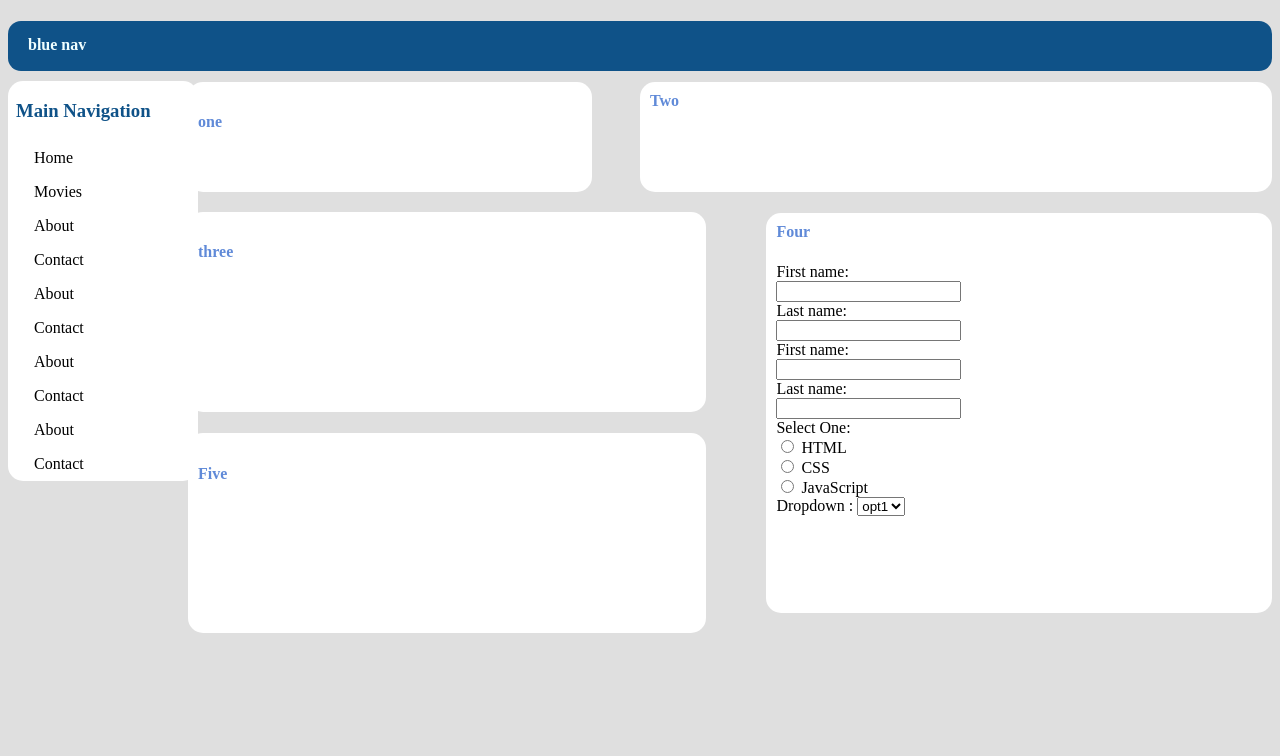
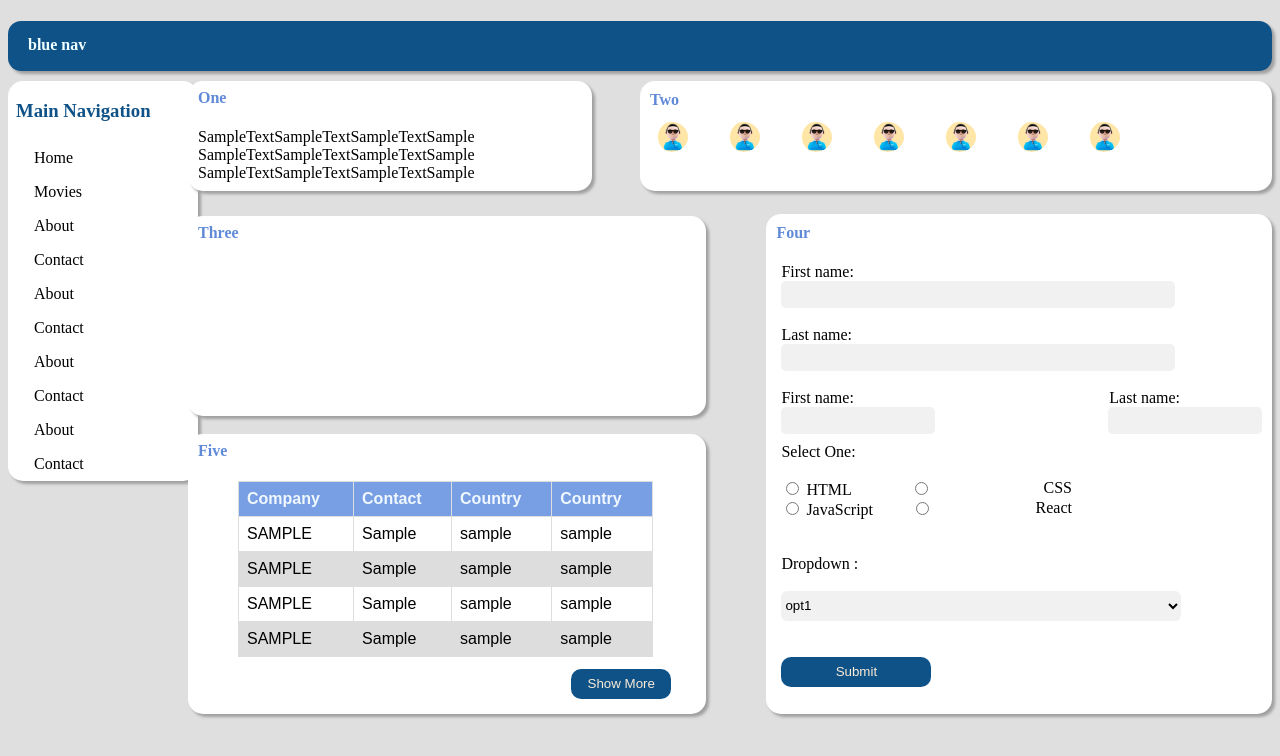
Before and after one commit to megna-shrestha/dashboard-html-css-, a plain HTML site: page index.html in a window 1280 px wide. Drawn offline with nearby package versions, Linux system fonts and the light colour scheme.

Commit message:
second commit

```diff
--- a/index.html
+++ b/index.html
@@ -30,65 +30,121 @@
         <li><a href="">About</a></li>
         <li><a href="">Contact</a></li>
       </ul>
-
-
     </div>
-
+  <!------------------------- ONE ------------------------------->
 <div>
-
     <div class="content">
-        <h4 class="h4text">one</h4>
-
+        <h4 class="h4text">One</h4>
+        <p id="sampletext">SampleTextSampleTextSampleTextSample
+          SampleTextSampleTextSampleTextSample
+          SampleTextSampleTextSampleTextSample
+        </p>
         </div>
-
+  <!------------------------- TWO ------------------------------->
         <div class="content1">
             <h4 class="h4text">Two</h4>
+            <img src="avatar.jpg" alt="Avatar">
+            <img src="avatar.jpg" alt="Avatar">
+            <img src="avatar.jpg" alt="Avatar">
+            <img src="avatar.jpg" alt="Avatar">
+            <img src="avatar.jpg" alt="Avatar">
+            <img src="avatar.jpg" alt="Avatar">
+            <img src="avatar.jpg" alt="Avatar">
             </div>
 
+  <!------------------------- THREE ------------------------------->
             <div class="content2">
-                <h4 class="h4text">three</h4>
+                <h4 class="h4text">Three</h4>
                 <canvas id="myChart" style="width:100%;max-width:600px">chart</canvas>
-
                 </div>
 
+<!------------------------- FOUR ------------------------------->
                 <div class="content3">
                     <h4 class="h4text">Four</h4>
                     <form>
                         <div class="form">
                         <label for="fname">First name:</label><br>
-                        <input type="text" id="fname" name="fname"><br>
+                        <input type="text" id="fname" name="fname"><br><br>
                         <label for="lname">Last name:</label><br>
-                        <input type="text" id="lname" name="lname"><br>
+                        <input type="text" id="lname" name="lname" ><br><br>
                          <label for="fname">First name:</label><br>
-                        <input type="text" id="fname" name="fname"><br>
-                        <label for="lname">Last name:</label><br>
-                        <input type="text" id="lname" name="lname">
+                        <input type="text"  name="fname" class="left">
+                        <label for="lname" class="rig">Last name:</label><br>
+                        <input type="text"  name="lname" class="right">
                         <br>
-                        <label for="radio">Select One:</label><br>
+
+                        <label for="radio">Select One:</label><br><br>
+
                         <input type="radio" id="html" name="fav_language" value="HTML">
-                        <label for="html">HTML</label><br>
-                        <input type="radio" id="css" name="fav_language" value="CSS">
-                        <label for="css">CSS</label><br>
+                        <label for="html" id="html" >HTML</label>
+
+                        <input type="radio" id="csss" name="fav_language" value="CSS">
+                        <label for="css" id="css">CSS</label><br>
+
+
                         <input type="radio" id="javascript" name="fav_language" value="JavaScript">
-                        <label for="javascript">JavaScript</label>
+                        <label for="javascript" id="javascript">JavaScript</label>
+
+                        <input type="radio" id="reacts" name="fav_language" value="JavaScript">
+                        <label for="javascript" id="react" >React</label>
                       </form>
-                      <br>
+                      <br> <br><br>
 
-                      <label for="dropdown">Dropdown :</label>
 
-                      <select name="cars" id="cars">
+                      <label for="dropdown">Dropdown :</label><br><br>
+
+                      <select name="drop" id="down">
                         <option value="volvo">opt1</option>
                         <option value="saab">opt2</option>
                         <option value="mercedes">opt3</option>
                         <option value="audi">opt4</option>
+
                       </select>
+                       <br><br> <br>
+
+                      <button type="button" class="button">Submit</button>
                     </div>
                       </div>
                     </div>
 
+<!------------------------- FIVE ------------------------------->
 
                 <div class="content4">
                     <h4 class="h4text">Five</h4>
+                    <table>
+                      <tr>
+                        <th>Company</th>
+                        <th>Contact</th>
+                        <th>Country</th>
+                        <th>Country</th>
+                      </tr>
+                      <tr>
+                        <td>SAMPLE</td>
+                        <td>Sample</td>
+                        <td>sample</td>
+                        <td>sample</td>
+                      </tr>
+                      <tr>
+                        <td>SAMPLE</td>
+                        <td>Sample</td>
+                        <td>sample</td>
+                        <td>sample</td>
+                      </tr><tr>
+                        <td>SAMPLE</td>
+                        <td>Sample</td>
+                        <td>sample</td>
+                        <td>sample</td>
+                      </tr><tr>
+                        <td>SAMPLE</td>
+                        <td>Sample</td>
+                        <td>sample</td>
+                        <td>sample</td>
+                      </tr>
+
+
+
+                    </table>
+                    <button type="button" class="button" id="b1">Show More</button>
                     </div>
         </div>
 
--- a/style.css
+++ b/style.css
@@ -7,6 +7,7 @@ body{
 
       background: #0f5288;
       border-radius: 13px;
+      box-shadow: 3px 3px 3px rgb(160, 160, 160);
 }
 
 .content{
@@ -17,52 +18,82 @@ body{
      float: left;
       background: white;
       border-radius: 15px;
+      box-shadow: 3px 3px 3px rgb(160, 160, 160);
+
+    }
+
+
+#sampletext{
+  padding-left: 10px;
+
+}
+
+.h4text{
+  margin-top:-2px;
 }
 .content1{
 
- margin-top: -420px;
+ margin-top: -400px;
     margin-left: 50%;
     background: white;
     height:110px ;
     border-radius: 15px;
+    box-shadow: 3px 3px 3px rgb(160, 160, 160);
+
+
+
+}
+img {
+  border-radius: 50%;
+  width:30px;
+  height:30px;
+padding-left: 18px;
+  padding-right: 15px;
+margin-top: -8px;
+margin-right: 5px;
+
 }
 
 .content2{
     margin-left: 180px;
-    margin-top: 20px;
+    margin-top: 25px;
     width: 41%;
     height: 200px;
      float: left;
       background:white;
       border-radius: 15px;
+      margin-right: 5px; box-shadow: 3px 3px 3px rgb(160, 160, 160);
 }
 .content3{
     margin-left:60%;
-    height: 400px;
+    height: 500px;
     width: 40%;
       background:white;
-
+      margin-top: 25px;
       border-radius: 15px;
+      margin-right: 5px; box-shadow: 3px 3px 3px rgb(160, 160, 160);
 }
 .content4{
-    margin-top: -180px;
+    margin-top: -280px;
     margin-left: 180px;
     width: 41%;
-    height: 200px;
+    height: 280px;
     float: left;
-      background:white;
-
-      border-radius: 15px;
+    background:white;
+    border-radius: 15px;
+    margin-right: 5px; box-shadow: 3px 3px 3px rgb(160, 160, 160);
 }
 
 
 .navbar{
     margin-top: 10px;
+
 }
 .bluenav{
     color: azure;
     margin-left: 20px;
  padding-top: 15px;
+
 }
 ul {
 
@@ -71,11 +102,10 @@ ul {
     padding: 0;
     width: 15%;
     background-color: white;
-
     height: 100%;
     overflow: auto;
-
     border-radius: 15px;
+    margin-right: 5px; box-shadow: 3px 3px 3px rgb(160, 160, 160);
   }
   h3{
 
@@ -108,5 +138,101 @@ ul {
     }
 
     .form{
-        padding-left: 10px;
+        padding-left: 15px;
     }
+    #fname,#lname{
+   width: 390px;
+    background-color:  #f1f1f1;
+    border-radius: 5px;
+    border: none;
+    height:25px;
+    }
+
+    .left{
+      background-color:  #f1f1f1;
+      border-radius: 5px;
+      border: none;
+      width:150px;
+      float: left;
+      height:25px;
+    }
+
+  .right{
+    background-color:  #f1f1f1;
+    border-radius: 5px;
+    border: none;
+    float: right;
+ margin-top: -18px;
+ width:150px;
+margin-right: 10px;
+height:25px;
+
+
+  }
+  .rig{
+  margin-top: -18px;
+    float: right;
+    padding-right: 92px;
+  }
+
+  .button{
+   background-color:  #0f5288;
+   width: 150px;
+   height: 30px;
+   border-radius: 10px;
+   border: none;
+   color: antiquewhite;
+  }
+
+  #b1{
+    float: right;
+    width: 100px;
+    margin-top: 12px;
+    margin-right: 35px;
+  }
+
+  #css,#react{
+    margin-right: 200px;
+    float: right;
+  }
+
+  #csss{
+    margin-left: 60px;
+  }
+#reacts{
+  margin-left: 39px;
+  }
+
+  #down{
+    width:400px;
+    height: 30px;
+    background-color:#f1f1f1;
+    border-color: none;
+    border: none;
+    border-radius: 6px;
+  }
+
+
+  table {
+    font-family: arial, sans-serif;
+    margin-left: 50px;
+    border-collapse: collapse;
+    width: 80%;
+
+  }
+
+  td, th {
+    border: 1px solid #dddddd;
+    text-align: left;
+    padding: 8px;
+
+  }
+
+  tr:nth-child(odd) {
+    background-color: #dddddd;
+
+  }
+  th{
+    background-color: #789ee4;
+    color: aliceblue;
+  }
```
Also changed, not shown: avatar.jpg (added).
